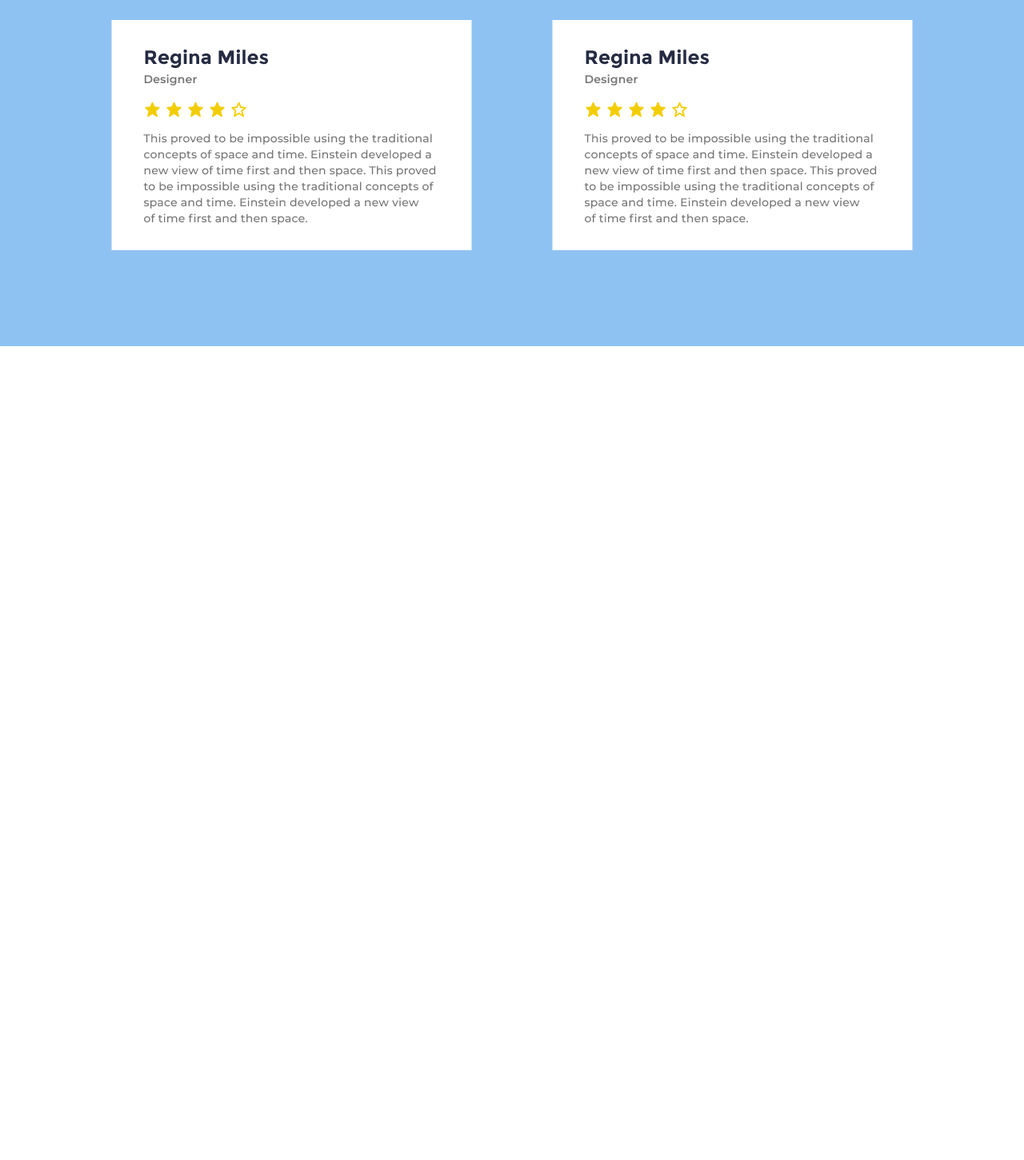
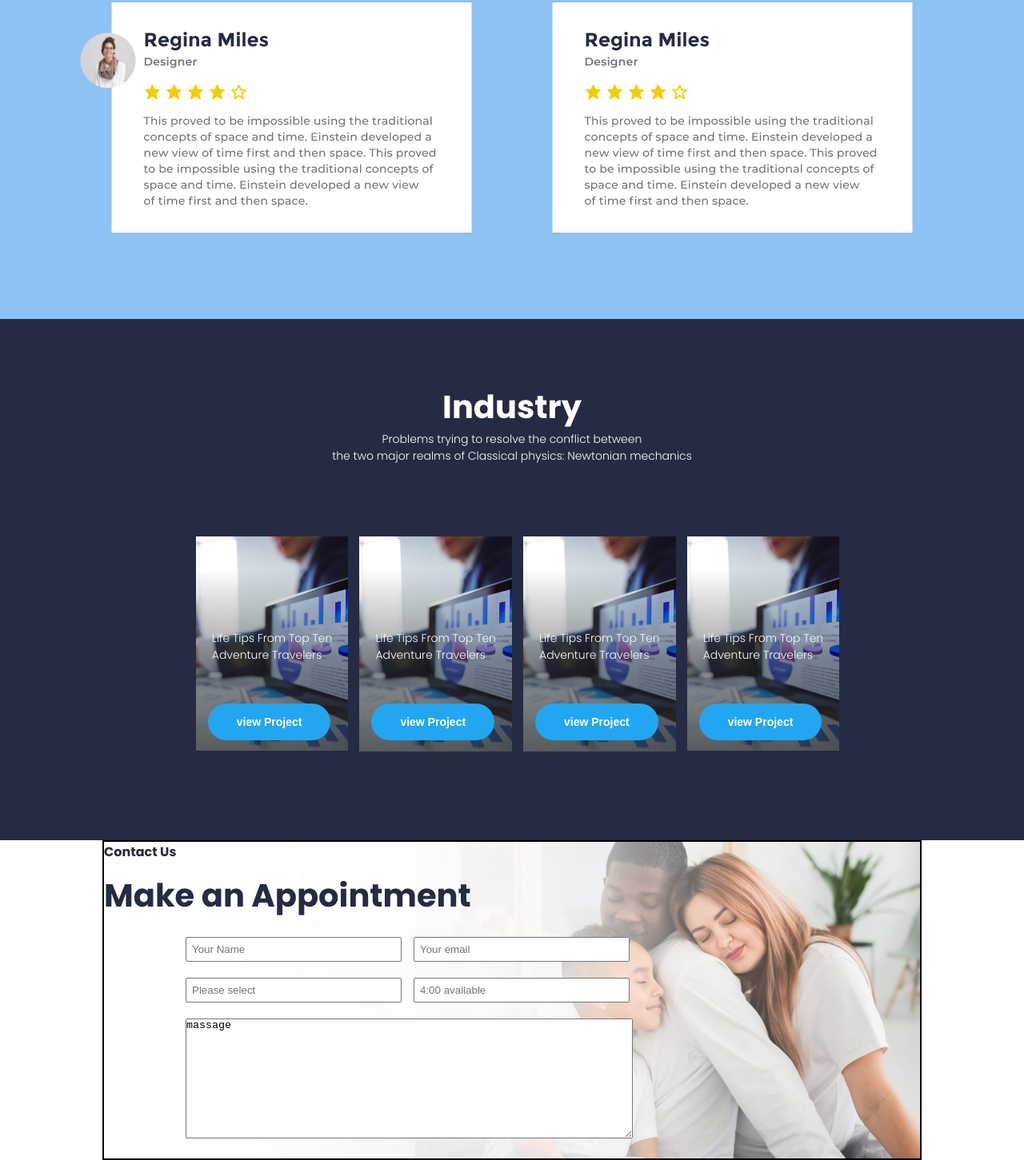
Before and after one commit to bharatroy4D/personal-indrastry, a plain HTML site: page index.html in a window 1280 px wide. Shown: the part 1292-2743 px from the top of the page at 80% size. Before the commit the page ends 1725 px from the top, so only its background shows below. Drawn offline with Linux system fonts and the light colour scheme.

Commit message:
form section input fill done

```diff
--- a/index.css
+++ b/index.css
@@ -125,7 +125,8 @@ body {
 .document-box {
     background-color: #252B42;
 }
-.box-content{
+
+.box-content {
     display: flex;
     align-items: center;
     justify-content: center;
@@ -157,31 +158,156 @@ body {
     font-size: 300;
     color: #FFFFFF;
 }
-.industry-container{
+
+.industry-container {
     background-color: #8EC2F2;
 
 }
-.industry-content{
-display: flex;
-flex-direction: column;
-justify-content: center;
-align-items: center;
-padding: 112px 0;
+
+.industry-content {
+    display: flex;
+    flex-direction: column;
+    justify-content: center;
+    align-items: center;
+    padding: 100px 0;
+    position: relative;
 
 }
-.industry-content h2{
+
+.industry-content h2 {
     font-size: 40px;
     font-weight: bold;
     color: #FFFFFF;
 }
-.industry-content p{
+
+.industry-content p {
     text-align: center;
     font-size: 14px;
     font-weight: 300;
     color: #FFFFFF;
-    margin-bottom: 100px;
+    margin-bottom: 90px;
 }
-.person-card{
+
+.person-card {
     display: flex;
     gap: 100px;
 }
+
+.regina-icon {
+
+    position: absolute;
+    top: 330px;
+    left: 100px;
+}
+
+.regina-icon img {
+    width: 70px;
+}
+
+/* Industry-2-section */
+
+.industry-2-section {
+    background-color: #252B42;
+
+}
+
+.industry-2-container {
+    display: flex;
+    flex-direction: column;
+    justify-content: center;
+    align-items: center;
+    padding: 80px 0;
+}
+
+.industry h2 {
+    font-size: 40px;
+    font-weight: bold;
+    color: #FFFFFF;
+    text-align: center;
+}
+
+.industry p {
+    text-align: center;
+    font-size: 14px;
+    font-weight: 300;
+    color: #FFFFFF;
+    margin-bottom: 90px;
+}
+
+.industry-2-card {
+    display: flex;
+}
+
+.bg-img {
+    background-image: url('/images/media\ bg-cover\ \(3\).png');
+    background-size: contain;
+    background-repeat: no-repeat;
+    width: 100%;
+    height: 300px;
+    display: flex;
+    gap: 30px;
+    flex-direction: column;
+    justify-content: end;
+    align-items: start;
+    margin-left: 14px;
+
+}
+
+.bg-img p {
+    font-size: 14px;
+    font-weight: 300;
+    color: #FFFFFF;
+    margin: 20px 20px;
+    text-align: start;
+
+}
+
+.cart-btn {
+    width: 100%;
+
+
+}
+
+.btn-2 {
+    margin-bottom: 45px;
+    margin-left: 15px;
+}
+.bg-container{
+    background-image: url('/images/appointment-background\ \(1\).jpg');
+    background-repeat: no-repeat;
+    background-size: cover;
+    height: 400px;
+    width: 80%;
+    margin: auto;
+    border: 2px solid;
+}
+.bg-content h4{
+    font-size: 16px;
+    font-weight: bold;
+    color: #252B42;
+}
+.bg-content h1{
+    font-size: 40px;
+    font-weight: bold;
+    color: #252B42;
+    padding-top: 12px;
+    padding-bottom: 22px;
+}
+.input-container{
+    width: 80%;
+    margin: auto;
+
+}
+.input-field{
+    display: flex;
+    gap: 15px;
+    margin-bottom: 20px;
+}
+.input-field input{
+    padding: 6px;
+    width: 270px;
+}
+.massage{
+    width: 559px;
+    height: 150px;
+}
--- a/index.html
+++ b/index.html
@@ -83,15 +83,90 @@
                     the two major realms of Classical physics: Newtonian mechanics </p>
                 <div class="person-card">
                     <div class="regina">
+                        <div class="regina-icon">
+                            <img src="/images/circle-box.png" alt="">
+                        </div>
                         <img src="/images/regina-card.png" alt="">
                     </div>
                     <div class="regina">
+                        <div class="regina-icon">
+                            <img src="/images/#user.2.png" alt="">
+                        </div>
                         <img src="/images/regina-card.png" alt="">
                     </div>
                 </div>
             </div>
         </div>
+        <!-- Industry-2 section -->
+        <section>
+            <div class="industry-2-section">
+                <div class="industry-2-container">
+                    <div class="industry">
+                        <h2>Industry</h2>
+                        <p>Problems trying to resolve the conflict between <br>
+                            the two major realms of Classical physics: Newtonian mechanics </p>
+                        <div class="industry-2-card">
+                            <div class="bg-img">
+                                <p>Life Tips From Top Ten <br>
+                                    Adventure Travelers</p>
 
+                                <button class=" second-btn btn-2">view Project</button>
+
+                            </div>
+                            <div class="bg-img">
+                                <p>Life Tips From Top Ten <br>
+                                    Adventure Travelers</p>
+
+                                <button class=" second-btn btn-2">view Project</button>
+
+                            </div>
+                            <div class="bg-img">
+                                <p>Life Tips From Top Ten <br>
+                                    Adventure Travelers</p>
+
+                                <button class=" second-btn btn-2">view Project</button>
+
+                            </div>
+                            <div class="bg-img">
+                                <p>Life Tips From Top Ten <br>
+                                    Adventure Travelers</p>
+
+                                <button class=" second-btn btn-2">view Project</button>
+
+                            </div>
+
+                        </div>
+                    </div>
+
+                </div>
+        </section>
+        <div class="form-section">
+            <div class="form-container">
+                <div class="bg-container">
+                    <div class="bg-content">
+                        <h4>Contact Us</h4>
+                        <h1>Make an Appointment</h1>
+                        <form>
+                            <div class="input-container">
+                                <div class="input-field">
+                                    <input type="name" placeholder="Your Name">
+                                    <input type="email" placeholder="Your email">
+                                </div>
+                                <div class="input-field">
+                                    <input type="name" placeholder="Please select ">
+                                    <input type="email" placeholder="4:00 available">
+                                </div>
+                                <textarea  class="massage" name="massage" id="">massage</textarea>
+
+                            </div>
+                        </form>
+                    </div>
+
+                </div>
+
+            </div>
+
+        </div>
     </main>
     <footer>
 
```
Also changed, not shown: images/#user.2.png (added), images/circle-box.png (added), images/div.png (added), images/row.png (added). Lines whose indentation alone changed are shown as unchanged.
